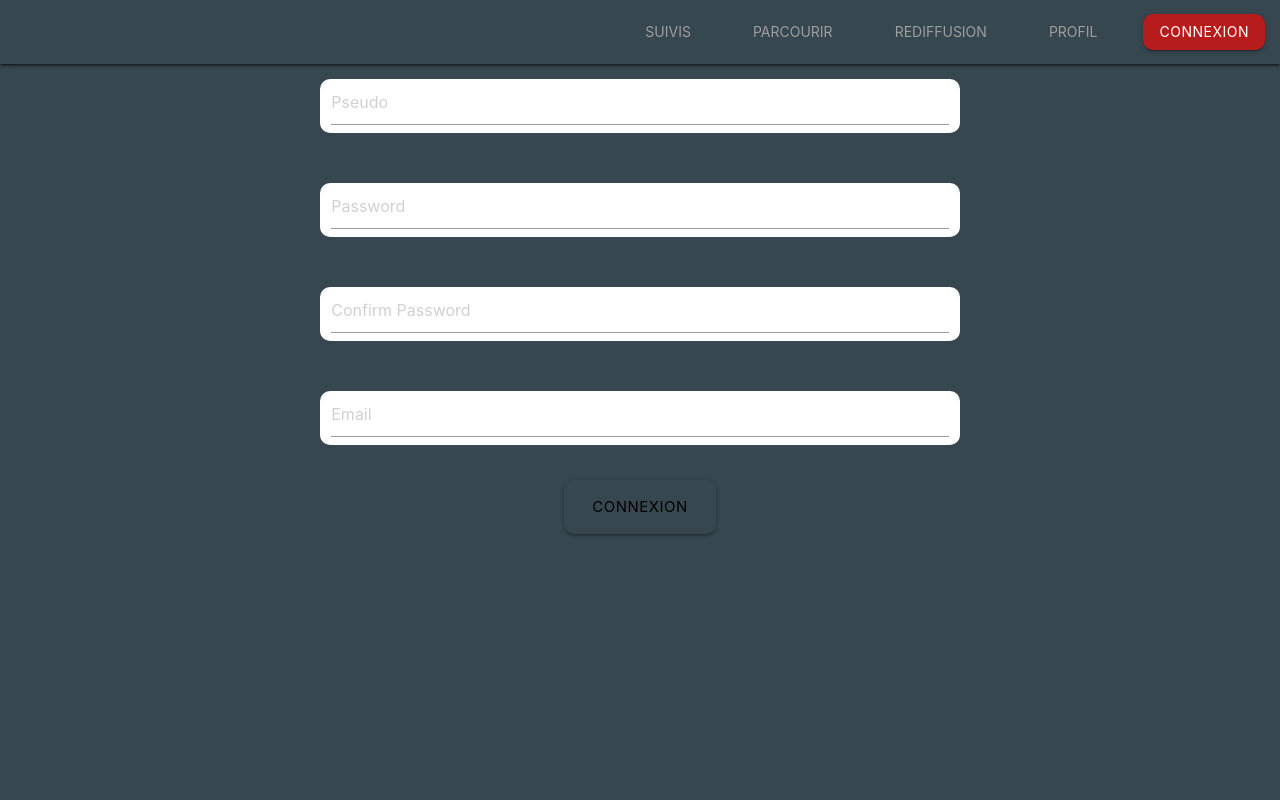
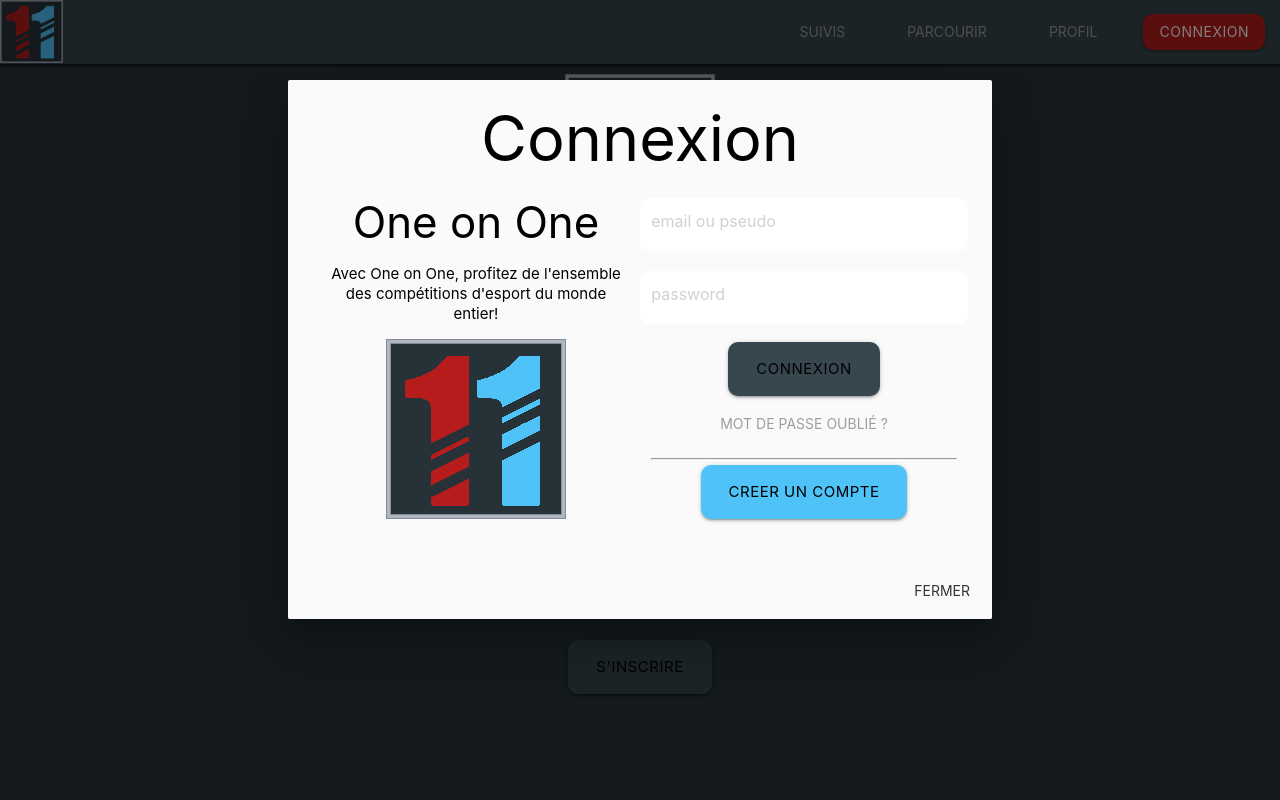
Before and after one commit to VincentQvy/Eleven, a PHP site: page /inscription.php in a window 1280 px wide, after a click on "CONNEXION". Run offline with PHP 8.4, Linux system fonts and the light colour scheme.

Commit message:
modif modal

```diff
--- a/component/navbar.php
+++ b/component/navbar.php
@@ -1,35 +1,48 @@
 <nav class='jaune'>
     <div class="nav-wrapper z-depth-1">
-      <!-- <a class="brand-logo"><img src='images/eleven.png' height="60"></a> -->
+      <a href="index.php" class="brand-logo"><img src='images/eleven.png' height="63"></a>
       <ul id="nav-mobile" class="right hide-on-med-and-down">
         <li><a class="waves-effect waves-light btn-flat grey-text">Suivis</a></li>
         <li><a class="waves-effect waves-light btn-flat grey-text">Parcourir</a></li>
-        <li><a class="waves-effect waves-light btn-flat grey-text">Rediffusion</a></li>
         <li><a href="profil.php" class="waves-effect waves-light btn-flat grey-text">Profil</a></li>
         <li><a href="#modal1" class="waves-effect waves-light btn border red darken-4 modal-trigger">Connexion</a></li>
         <div id="modal1" class="modal">
             <div class="modal-content">
-                <div class='row valign-wrapper '>
-                    <div class=" input-field white border">
+                <div class="center black-text">
+                    <h1>Connexion</h1>
+                    <div class='row valign-wrapper'>
+                        <div class='col s6 center black-text'>
+                            <h3>One on One</h3>
+                            <p class="line8">Avec One on One, profitez de l'ensemble des compétitions d'esport du monde entier!</p>
+                            <img src="images/eleven.png" alt="">
+                        </div>
+                        <div class='col s6 center black-text'>
+                            <div class="row">
+                            <div class="input-field col s12 white border">
                                 <input id="email" type="email" placeholder='email ou pseudo' class="input">
                             </div>
-                    <div class="input-field white border">
+                            </div>
+                            <div class="row">
+                                <div class="input-field col s12 white border">
                                     <input id="password" type="password" placeholder="password" class="validate">
+                                </div>
                             </div>
                             <div>
                                 <a class="waves-effect waves-light btn-large black-text jaune border">Connexion</a>
                             </div>
-                    <div>
-                    <a href='index.php' class="grey-text blue_bg">Mot de passe oublié ?</a>
+                            <div >
+                                <a onclick="M.toast({html: 'Cheh'})" class="btn-flat grey-text mdpforget">Mot de passe oublié ?</a>
                             </div>
-
+                            <hr>
                             <div>
                                 <a href='inscription.php' class="waves-effect waves-light btn-large black-text blue_light border">Creer un compte</a>
                             </div>
                         </div>
                     </div>
+                </div>
+            </div>
             <div class="modal-footer">
-            <a href="#!" class="modal-close waves-effect waves-green btn-flat">Agree</a>
+            <a href="#!" class="modal-close waves-effect waves-green btn-flat">Fermer</a>
             </div>
         </div>
       </ul>
--- a/index.php
+++ b/index.php
@@ -32,8 +32,7 @@
 
   </div>
 
-
-  <script>
+<script>
   $(document).ready(function(){
     $('.carousel').carousel( {padding:200});
   });
--- a/inscription.php
+++ b/inscription.php
@@ -7,10 +7,15 @@
   <link href="https://fonts.googleapis.com/css?family=Roboto&display=swap" rel="stylesheet">
   <title>One on One</title>
   <link rel="stylesheet" href="https://cdnjs.cloudflare.com/ajax/libs/font-awesome/5.15.1/css/all.min.css" integrity="sha512-+4zCK9k+qNFUR5X+cKL9EIR+ZOhtIloNl9GIKS57V1MyNsYpYcUrUeQc9vNfzsWfV28IaLL3i96P9sdNyeRssA==" crossorigin="anonymous" />
+  <script type="text/javascript" src="materialize/js/jquery.min.js"></script>
+  <script type="text/javascript" src="materialize/js/materialize.min.js"></script>
 </head>
 
 <body class='blue_bg'>
     <?php require_once 'component/navbar.php'?>
+    <div class="center-align placement_img_inscription">
+        <a class="brand-logo "><img src='images/eleven.png' height="150"></a>
+    </div>
     <div class='row valign-wrapper'>
         <div class='col s3'>
         </div>
@@ -36,7 +41,7 @@
                 </div>
             </div>
             <div>
-                <a href="inscription_finalize.php" class="waves-effect waves-light btn-large black-text jaune border">Connexion</a>
+                <a href="inscription_finalize.php" class="waves-effect waves-light btn-large black-text jaune border">S'inscrire</a>
             </div>
         </div>
         <div class='col s3'>
--- a/inscription_finalize.php
+++ b/inscription_finalize.php
@@ -7,6 +7,8 @@
   <link href="https://fonts.googleapis.com/css?family=Roboto&display=swap" rel="stylesheet">
   <title>One on One</title>
   <link rel="stylesheet" href="https://cdnjs.cloudflare.com/ajax/libs/font-awesome/5.15.1/css/all.min.css" integrity="sha512-+4zCK9k+qNFUR5X+cKL9EIR+ZOhtIloNl9GIKS57V1MyNsYpYcUrUeQc9vNfzsWfV28IaLL3i96P9sdNyeRssA==" crossorigin="anonymous" />
+  <script type="text/javascript" src="materialize/js/jquery.min.js"></script>
+  <script type="text/javascript" src="materialize/js/materialize.min.js"></script>
 </head>
 
 <body class='blue_bg'>
--- a/materialize/css/styles.css
+++ b/materialize/css/styles.css
@@ -4,7 +4,6 @@
 
 .blue_bg{
     background-color: #263238  ;
-    background-color: #37474f  ;
 }
 
 
@@ -34,3 +33,16 @@
     text-align: center;
     width: 100%;
 }
+
+.mdpforget{
+    margin-top: 10px  !important;
+    margin-bottom: 8px !important;
+}
+
+.line8{
+    line-height: 20px !important;
+}
+
+.placement_img_inscription{
+    margin-top: 10px;
+}
```
Also changed, not shown: images/eleven.PNG. Lines whose indentation alone changed are shown as unchanged.
